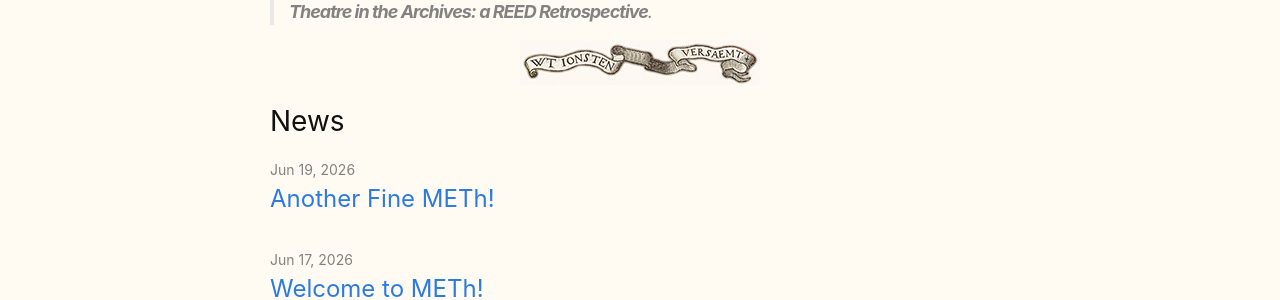
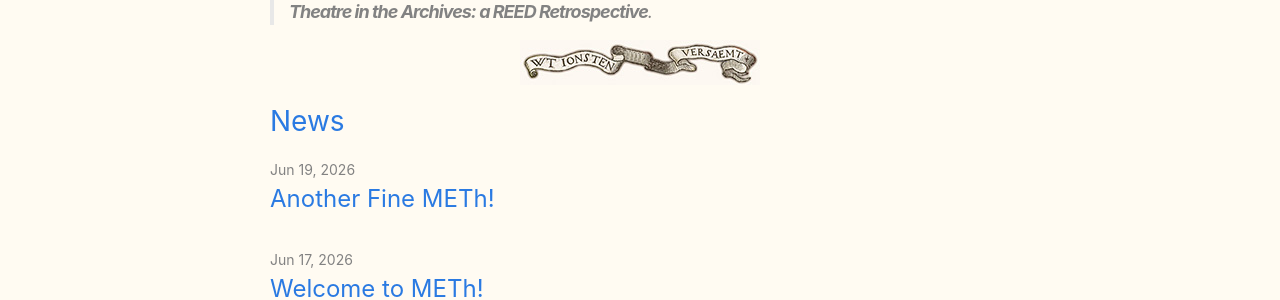
Before and after one commit to jamescummings/jamescummings.github.io, a Jekyll site: the page built from src/index.md, in a window 1280 px wide. Shown: the part 1089-1389 px from the top of the page. Built offline with Jekyll 4.4.1, drawn with Linux system fonts in a browser that asks for light colours.

Commit message:
limit news post to 10 posts on home page

```diff
--- a/src/_layouts/home.html
+++ b/src/_layouts/home.html
@@ -10,9 +10,9 @@
   {{ content }}
 
   {%- if site.posts.size > 0 -%}
-    <h2 class="post-list-heading">{{ page.list_title | default: "News" }}</h2>
+  <h2 class="post-list-heading"><a href="/news/">{{ page.list_title | default: "News" }}</a></h2>
     <ul class="post-list">
-      {%- for post in site.posts -%}
+      {%- for post in site.posts limit:10 -%}
       <li>
         {%- assign date_format = site.minima.date_format | default: "%b %-d, %Y" -%}
         <span class="post-meta">{{ post.date | date: date_format }}</span>
```
